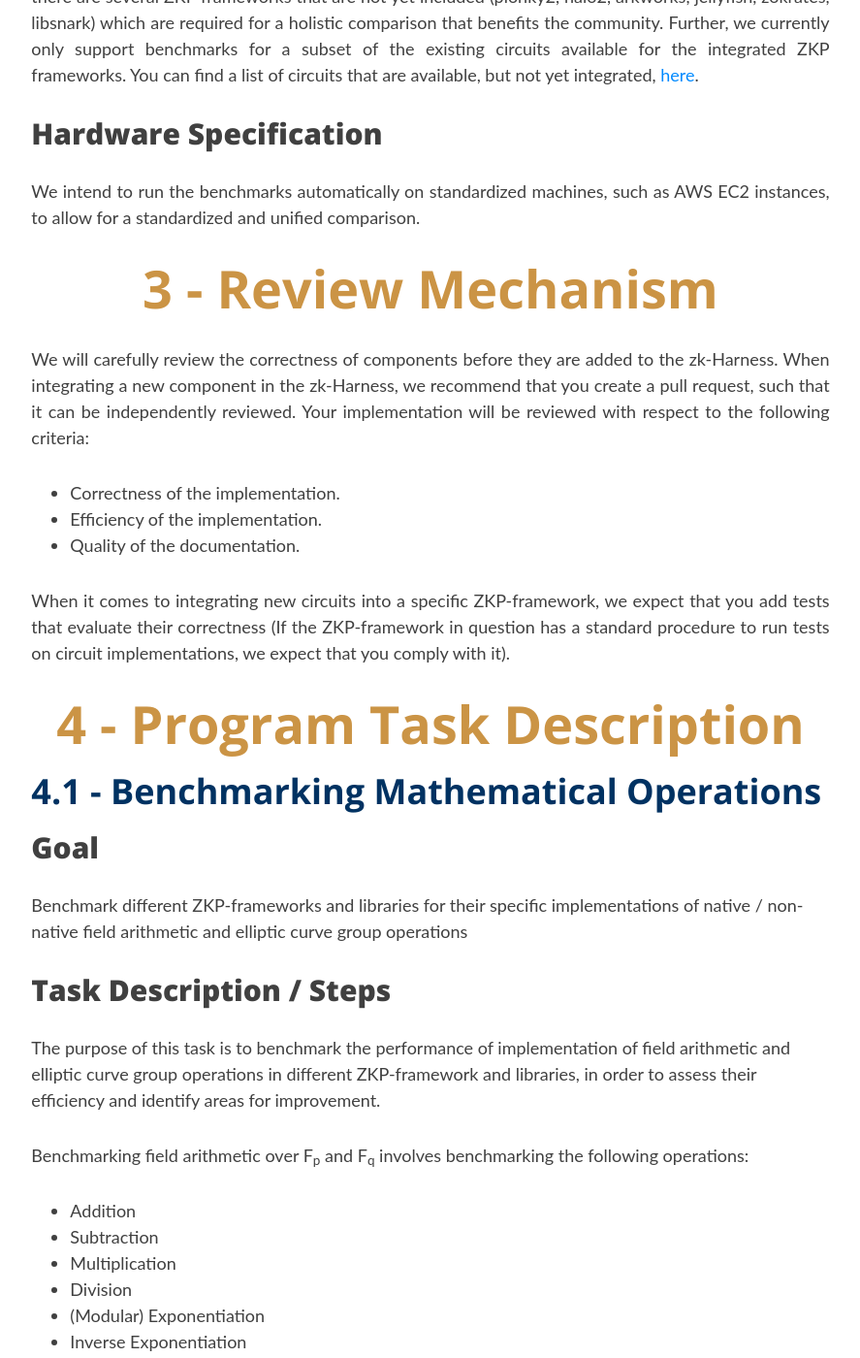
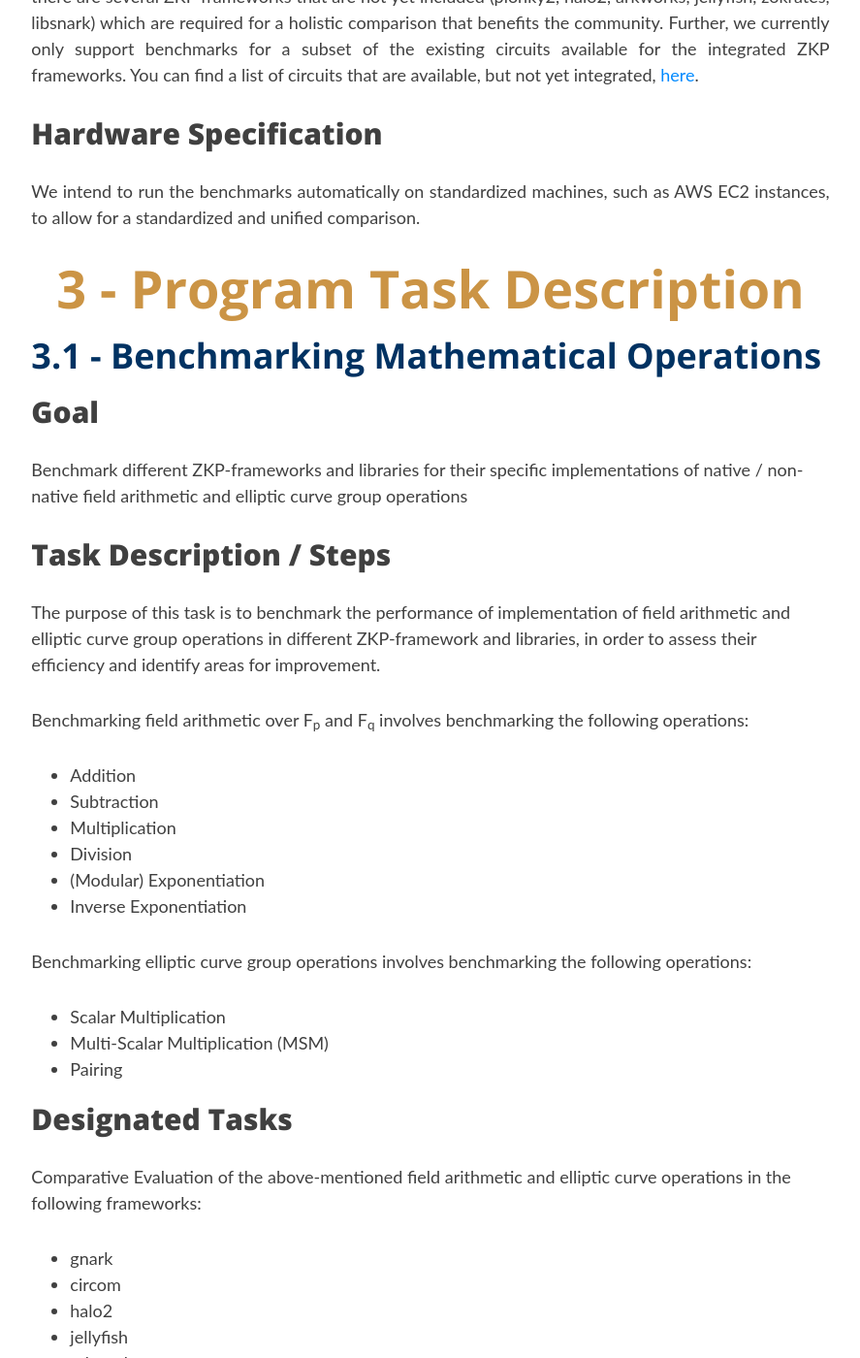
Before and after one commit to rdi-berkeley/zkp-web3-hackathon, a Jekyll site: the page built from _tracks/benchmarking_track.md, in a window 1280 px wide and 1400 px high, scrolled down 5162 px. Shown: the whole window at 97% size, without its empty margins (196-1083 px from the left). Built offline with Jekyll 4.4.1, drawn with Linux system fonts in a browser that asks for light colours; nearby versions of some CDN libraries; comment, search, counter and statistics services are not loaded; some of the changed text lies outside the part shown.

Commit message:
move reivew after task

```diff
--- a/_tracks/benchmarking_track.md
+++ b/_tracks/benchmarking_track.md
@@ -128,27 +128,11 @@ output:
 </div>
 
 <div style="text-align: center;">
-  <h1 style="font-weight: bold; font-size: 3em; color: #CB9445;">3 - Review Mechanism</h1>
-</div>
-
-<div style="text-align: justify">
-    <p>We will carefully review the correctness of components before they are added to the zk-Harness. When integrating a new component in the zk-Harness, we recommend that you create a pull request, such that it can be independently reviewed. Your implementation will be reviewed with respect to the following criteria:</p>
-    <!-- <p></p> -->
-    <ul>
-        <li>Correctness of the implementation.</li>
-        <li>Efficiency of the implementation.</li>
-        <li>Quality of the documentation.</li>
-    </ul>
-    <p>When it comes to integrating new circuits into a specific ZKP-framework, we expect that you add tests that evaluate their correctness (If the ZKP-framework in question has a standard procedure to run tests on circuit implementations, we expect that you comply with it).</p>
-</div>
-
-
-<div style="text-align: center;">
-  <h1 style="font-weight: bold; font-size: 3em; color: #CB9445;">4 - Program Task Description</h1>
+  <h1 style="font-weight: bold; font-size: 3em; color: #CB9445;">3 - Program Task Description</h1>
 </div>
 
 <div style="text-align: left;">
-  <h1 style="font-weight: bold; font-size: 2em; color: #003262;">4.1 - Benchmarking Mathematical Operations</h1>
+  <h1 style="font-weight: bold; font-size: 2em; color: #003262;">3.1 - Benchmarking Mathematical Operations</h1>
 </div>
 
 <div style="text-justify: justify;">
@@ -189,7 +173,7 @@ output:
 
 
 <div style="text-align: left;">
-  <h1 style="font-weight: bold; font-size: 2em; color: #003262;">4.2 - New Circuits for Cryptographic Primitives</h1>
+  <h1 style="font-weight: bold; font-size: 2em; color: #003262;">3.2 - New Circuits for Cryptographic Primitives</h1>
 </div>
 
 <div style="text-align: justify">
@@ -237,7 +221,7 @@ output:
 
 
 <div style="text-align: left;">
-  <h1 style="font-weight: bold; font-size: 2em; color: #003262;">4.3 - Supporting new ZKP-frameworks</h1>
+  <h1 style="font-weight: bold; font-size: 2em; color: #003262;">3.3 - Supporting new ZKP-frameworks</h1>
 </div>
 
 <div style="text-align: justify">
@@ -269,7 +253,7 @@ output:
 
 
 <div style="text-align: left;">
-  <h1 style="font-weight: bold; font-size: 2em; color: #003262;">4.4 - Recursion Benchmarks</h1>
+  <h1 style="font-weight: bold; font-size: 2em; color: #003262;">3.4 - Recursion Benchmarks</h1>
 </div>
 
 <div style="text-align:justify">
@@ -332,7 +316,7 @@ output:
 
 
 <div style="text-align: left;">
-  <h1 style="font-weight: bold; font-size: 2em; color: #003262;">4.5 - zkEVM Benchmarks</h1>
+  <h1 style="font-weight: bold; font-size: 2em; color: #003262;">3.5 - zkEVM Benchmarks</h1>
 </div>
 
 <div style="text-align:justify">
@@ -386,6 +370,20 @@ output:
 </div>
 
 
+<div style="text-align: center;">
+  <h1 style="font-weight: bold; font-size: 3em; color: #CB9445;">4 - Review Mechanism</h1>
+</div>
+
+<div style="text-align: justify">
+    <p>We will carefully review the correctness of components before they are added to the zk-Harness. When integrating a new component in the zk-Harness, we recommend that you create a pull request, such that it can be independently reviewed. Your implementation will be reviewed with respect to the following criteria:</p>
+    <!-- <p></p> -->
+    <ul>
+        <li>Correctness of the implementation.</li>
+        <li>Efficiency of the implementation.</li>
+        <li>Quality of the documentation.</li>
+    </ul>
+    <p>When it comes to integrating new circuits into a specific ZKP-framework, we expect that you add tests that evaluate their correctness (If the ZKP-framework in question has a standard procedure to run tests on circuit implementations, we expect that you comply with it).</p>
+</div>
 
 <div style="text-align: center;">
   <h1 style="font-weight: bold; font-size: 3em; color: #CB9445;">5 - Benchmarking Hackathon Award and Prize</h1>
```
